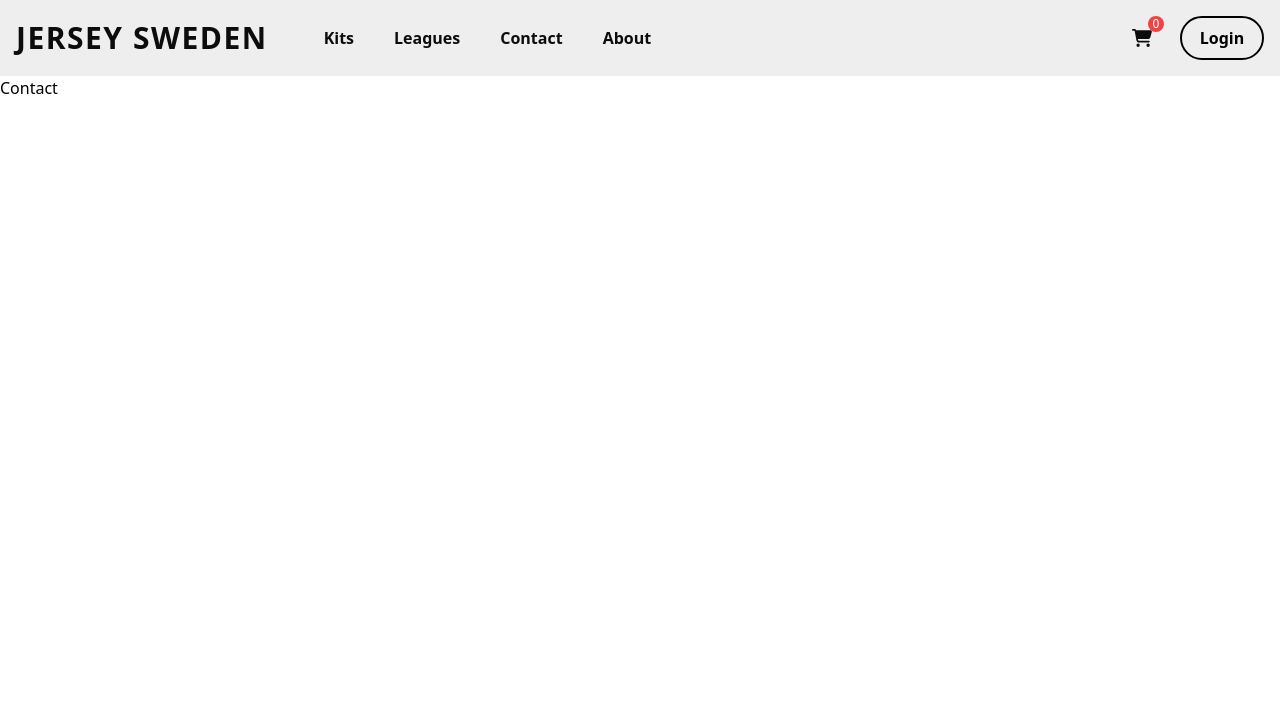
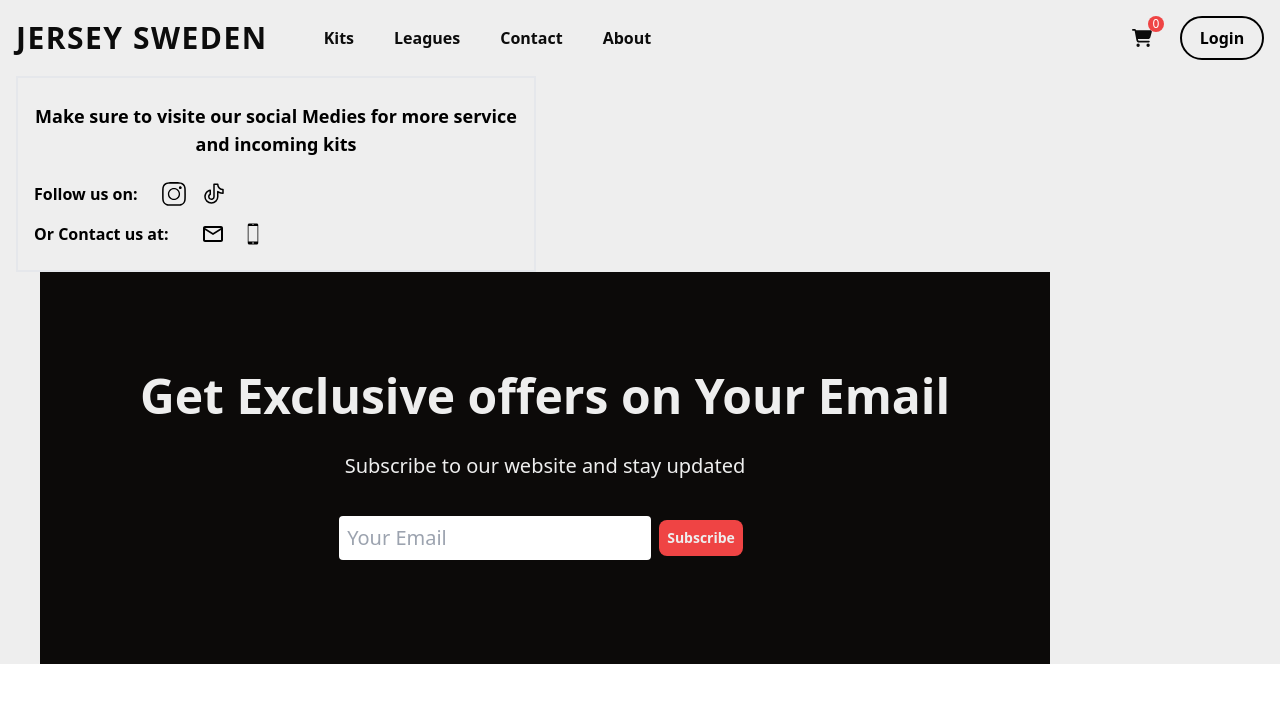
Before and after one commit to Sajad1-0/jerseySweden, a React (Create React App) app: page /contact in a window 1280 px wide. Shown: the top 702 px of the page. Built offline with nearby package versions, Linux system fonts and the light colour scheme.

Commit message:
We did a lot of thing in contact page but it is not done yet

```diff
--- a/src/Assets/Jersey-sweden/Leagues.js
+++ b/src/Assets/Jersey-sweden/Leagues.js
@@ -26,7 +26,7 @@ const LeaguesLogos = [
     },
     {
         id: 5,
-        name: 'other leagues',
+        name: 'Other leagues',
         image: 'https://res.cloudinary.com/dv9izlvzw/image/upload/v1716726745/Jersey-sweden/Logos/obikfulmck6ekjkrfjvk.png',
     }
 ]
@@ -45,7 +45,8 @@ const Ligor = () => {
                 <button onClick={() => navigate(`/kits/${data.id}`)}>
                    <img src= {data.image} alt='Logo for leagues'
                    className='w-[400px] md:w-[500px]'/>
-                    <p className='text-center font-bolder'>{data.name}</p>
+                    <p className='text-center text-2xl font-semibold py-2'>
+                        {data.name}</p>
                     </button>
                 </li>
             ))}
--- /dev/null
+++ b/src/Components/IncomingProducts.jsx
@@ -0,0 +1,24 @@
+import React from 'react'
+
+const IncomingProducts = () => {
+  return (
+    <div className='flex flex-col items-center justify-center
+    gap-8 m-auto mx-10 p-[100px] bg-stone-950 text-primary'>
+
+        <h1 className='text-3xl md:text-5xl font-semibold text-center  '
+        >Get Exclusive offers on Your Email</h1>
+
+        <p className='text-xl text-center'>Subscribe to our website and stay updated</p>
+        <div className='flex items-center justify-center'>
+            <input type="email" placeholder='Your Email'
+            className='rounded outline-0 text-md md:text-xl text-textColor p-2
+            focus:outline-2 focus:outline-hoverColor' />
+            <button className='rounded-lg m-2 p-2 bg-red-500 text-sm font-semibold
+            active:text-textColor'
+            >Subscribe</button>
+        </div>
+    </div>
+  )
+}
+
+export default IncomingProducts
--- a/src/Components/Ligor/Laliga.jsx
+++ b/src/Components/Ligor/Laliga.jsx
@@ -13,7 +13,8 @@ const LaLiga = () => {
           hover:scale-105 hover:shadow-2xl cursor-pointer'>
             <img src={data.image} alt="LaligaKits"
              className='w-[200px] lg:w-[360px]'/>
-            <p className='text-center font-semibold'>{data.name}</p>
+            <p className='text-center font-semibold'>
+              {data.name}</p>
             <p className='text-center'>{data.price}kr</p>
           </li>
         ))}
--- a/src/Pages/Contact.jsx
+++ b/src/Pages/Contact.jsx
@@ -1,8 +1,51 @@
 import React from 'react'
+import IncomingProducts from '../Components/IncomingProducts'
+import { SlSocialInstagram } from "react-icons/sl";
+import { PiTiktokLogo } from "react-icons/pi";
+import { MdOutlineMail } from "react-icons/md";
+import { IoIosPhonePortrait } from "react-icons/io";
+import { Link } from 'react-router-dom';
 
 const Contact = () => {
   return (
-    <div>Contact</div>
+    <div className='bg-primary flex flex-wrap'>
+      <div className='border-2 mx-4 p-2'>
+        {/* social Media icons */}
+        <h1 className='text-lg font-semibold text-center py-4 md:w-[500px]'
+        >Make sure to visite our social Medies for more service and incoming kits</h1>
+
+        <ul className='flex m-2'>
+        <p className='text-md font-semibold'>Follow us on:</p>
+          <li className='flex mx-2 px-4'>
+            <Link to="https://www.instagram.com/fs.jerseys/">
+              <SlSocialInstagram className='mr-2 text-2xl hover:text-hoverColor duration-200'/>
+              </Link>
+            <Link to="https://www.instagram.com/fs.jerseys/">
+              <PiTiktokLogo className='ml-2 text-2xl hover:text-hoverColor duration-200'/>
+              </Link>
+              </li>
+
+          </ul>
+          {/* link to Email and phone number */}
+          <ul className='flex my-4 mx-2'>
+          <p className='text-md font-semibold'>Or Contact us at:</p>
+            <li className='flex mx-2 px-4'>
+              <Link to='mailto:someone@example.com'>
+              <MdOutlineMail className='mx-2 text-2xl hover:text-hoverColor duration-200' />
+              </Link>
+              <Link to='tel:+467xxxxxxx'>
+              <IoIosPhonePortrait  className='mx-2 text-2xl hover:text-hoverColor duration-200' />
+              </Link>
+            </li>
+          </ul>
+      </div>
+      <div>
+        {/* form for sending email to owners */}
+      </div>
+      <div>
+     <IncomingProducts/>
+      </div>
+    </div>
   )
 }
 
```
